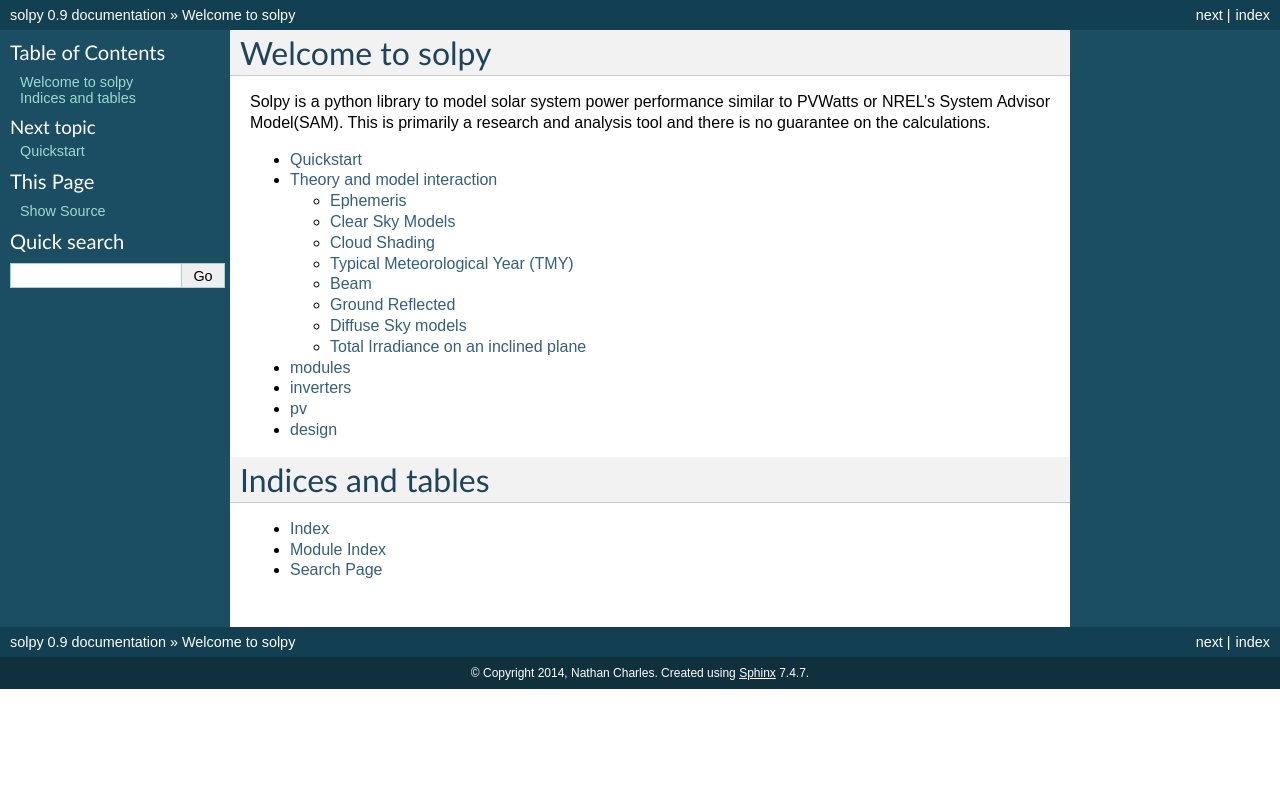
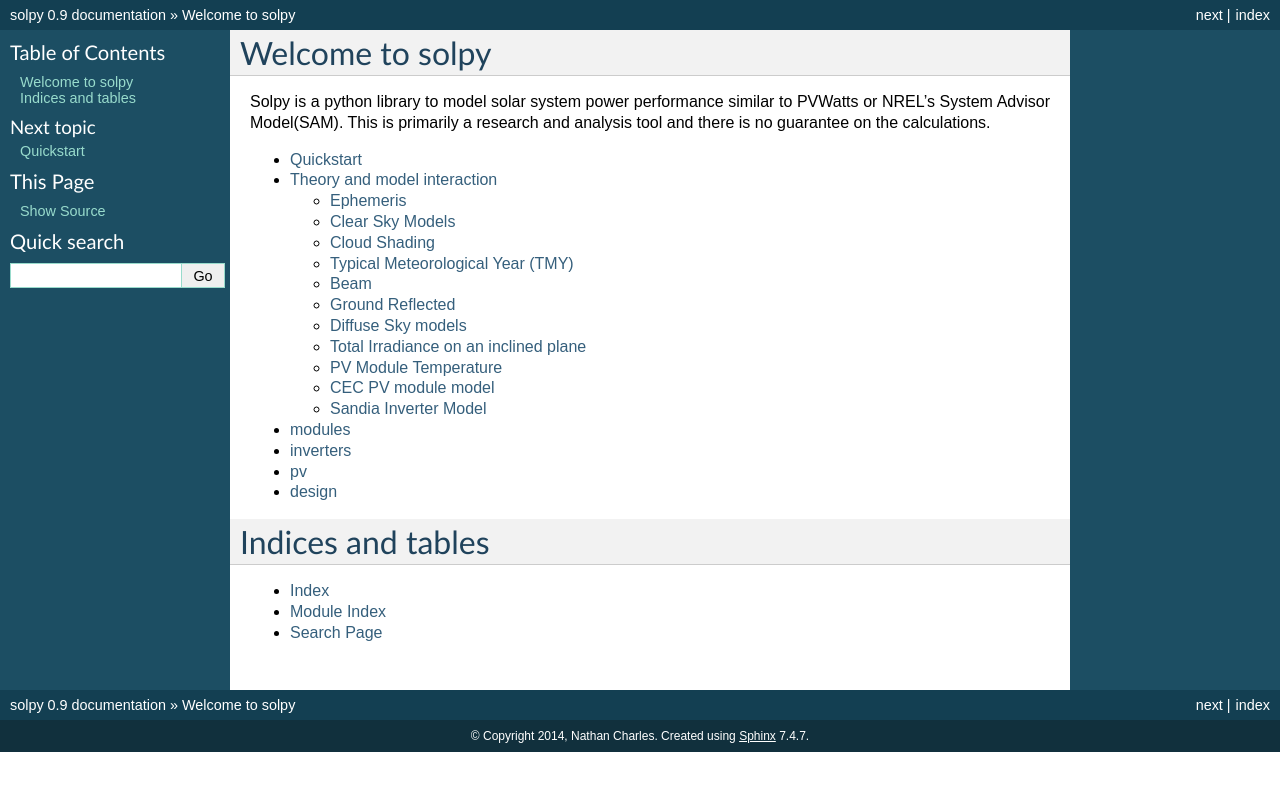
Before and after one commit to nrcharles/solpy, a Sphinx documentation site: the page built from docs/index.rst, in a window 1280 px wide. Shown: the top 791 px of the page. Built offline with Sphinx 7.4.7, drawn with Linux system fonts in a browser that asks for light colours; some of the changed lines change nothing that is shown.

Commit message:
doc updates

```diff
--- a/docs/index.rst
+++ b/docs/index.rst
@@ -10,7 +10,7 @@
 
 .. toctree::
    quickstart
-   models
+   theory
    modules
    inverters
    pv
--- /dev/null
+++ b/docs/theory.rst
@@ -0,0 +1,129 @@
+Theory and model interaction
+============================
+
+Modeling the solar contribution on a structure requires a strong an understanding the solar resource. This is a synthesis of many components starting with external flux (ETR), ephemeris of the sun, atmospheric conditions and obstructions and albedo.
+
+.. graphviz:: solpy.gv
+
+This graph shows the interaction of models. Models can be connected to interact in different ways. For example shading obstructions can be applied after irradiance has been calculated.  This is the method some tools in the solar industry such as the Solar Pathfinder use to simplify the process. However it can be applied earlier to better estimate diffuse and reflected components.
+
+---------
+Ephemeris
+---------
+
+The ephemeris, or position of the sun, can be calculated at a time using algorithms such as the Sun Position Algorithim (SPA), solpy uses the pyephem package currently.
+
+----------------
+Clear Sky Models
+----------------
+
+Irradiance calculations generally involves some level of modeling since historic weather data is generally not available at the correct orientation for the site. A synthesis of irradiance starts starts with clear sky models. A value for external flux (ETR) is calculated and adjusted for atmospheric conditions such as airmass. The most common clear sky models are from Liu and Jordan, and Bird. These models calculate the parameters of Direct Normal Irradiance (DNI), Global Horizontal Irradiance (GHI) and Diffuse Horizontal Irradiance (DHI).
+
+
+-------------
+Cloud Shading
+-------------
+Having estimated the clear sky component, clouds must be accounted for. There has been empirical correlation between and cloud cloud cover C and bright sunshine 𝜎.
+
+.. math::
+    \kappa = aC+bC^2
+
+    \sigma = 1 - \kappa
+
+The coefficients a and b are determined using least squares regression fit for the observed values of cloud shade. The complement of 𝜎 is often called cloud shade and can be used to adjust the clear sky components.
+
+---------------------------------
+Typical Meteorological Year (TMY)
+---------------------------------
+
+The alternative to synthetic irradiance is using Typical Meteorological Year (TMY) data sets. These data sets are chosen based on historical weather data measured at various Airport weather stations. Monthly data is cherry picked to create annual datasets representational of typical weather for a location. TMY3 is the current version and gives measured GHI, DNI, DHI, ETR, cloud index as well as various other ambient conditions.
+
+----
+Beam
+----
+
+These general irradiance components need to be adapted to the local site and orientation. The beam component of radiation is based on DNI and is adjusted for the angle of incidence. Angle of incidence is calculated where Σ is tilt of collector and :math:`\phi_{c}` is azimuth of collector.
+
+.. math::
+
+    \cos \theta_{I} = \cos \alpha \cos (\phi_{s} - \phi_{c}) \sin \Sigma + \sin \alpha \cos \Sigma
+
+The beam component is then calculated.
+
+.. math::
+    I_{beam} = I_{DNI} \cos \theta_{I}
+
+
+----------------
+Ground Reflected
+----------------
+
+
+The ground reflected component of irradiance is largely a function of albedo (𝜌) and incident angle. It is well characterized by the function:
+
+.. math::
+    I_{reflected} = \rho (I_{beam} + I_{diffuse})(\frac{1-\cos \Sigma}{2})
+
+------------------
+Diffuse Sky models
+------------------
+
+Calculating the diffuse sky irradiation component is the area with the least consensus. Noorian, et al. compare 12 different models and that is not an exhaustive list. In general they fall into two categories: Isotropic and non-isotropic. Isotropic models assume that the diffuse radiation is uniform across the sky. Liu \& Jordan developed a commonly used isotropic diffuse model:
+
+.. math::
+    I_{diffuse} = DHI\cdot\frac{1 + \cos \theta_{c}}{2}
+
+Anisotropic models are much more complicated. The Perez 90 model is often used but is much more complicated and was developed around computer simulation. The basic form is seen in the following equation where the coefficients are developed from empirical data.
+
+.. math::
+    0.5[1-F'_{1}](1+\cos \theta_{c})+F'_{1}\frac{a}{b} + F'_{2}\sin \theta_{c}
+
+-------------------------------------
+Total Irradiance on an inclined plane
+-------------------------------------
+
+.. math::
+    I_{total} = I_{beam} + I_{diffuse} + I_{reflected}
+
+---------------------
+PV Module Temperature
+---------------------
+
+NREL proposes a 3 parameter model for PV module temperature.
+
+.. math::
+    T_{module}(^{\circ}C ) = 0.943\cdot T_{ambient} + 0.028\cdot I_{total} - 1.528 \cdot WindSpeed + 4.3
+
+-------------------
+CEC PV module model
+-------------------
+
+The single diode model is the most common module model.
+
+http://pvpmc.org/modeling-steps/module-iv-curve/diode-equivalent-circuit-models/
+http://pvpmc.org/pv-lib/functions-by-catagory/pvl_calcparams_desoto/
+
+Solpy currently doesn't use this by default because of performance issues, rather it uses a simpler formuation.
+
+.. math::
+    Power = \frac{I_{total}}{1000} \cdot I_{mpp} \cdot ( V_{mpp} - tk_{Vmp} \cdot (25-T_{module}))
+
+---------------------
+Sandia Inverter Model
+---------------------
+
+Inverter power is calculated using the Sandia Inverter model described in King, David L, Sigifredo Gonzalez, Gary M Galbraith, and William E Boyson. 2007. “Performance Model for Grid-Connected Photovoltaic Inverters.”
+
+.. math::
+
+    P_{ac} = {(P_{aco}/(A-B)) - C\cdot(A-B)}\cdot(P_{dc}-B)+C\cdot(P_{dc}-B)^2
+
+where:
+
+.. math::
+
+    A = P_{dco}\cdot(1+C_{1}(V_{dc}-V_{dco}))
+
+    B = P_{so}\cdot(1+C_{2}(V_{dc}-V_{dco}))
+
+    C = C_{o}\cdot(1+C_{3}(V_{dc}-V_{dco}))
```
